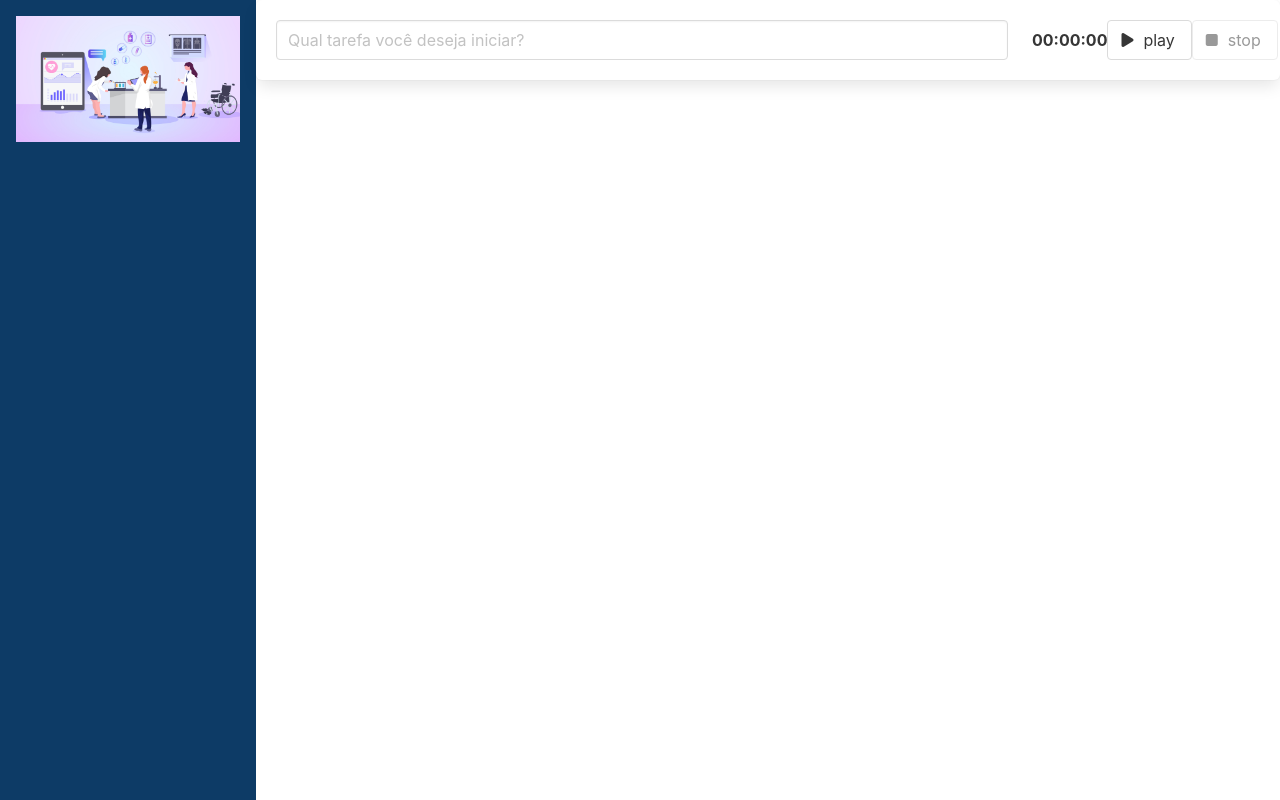
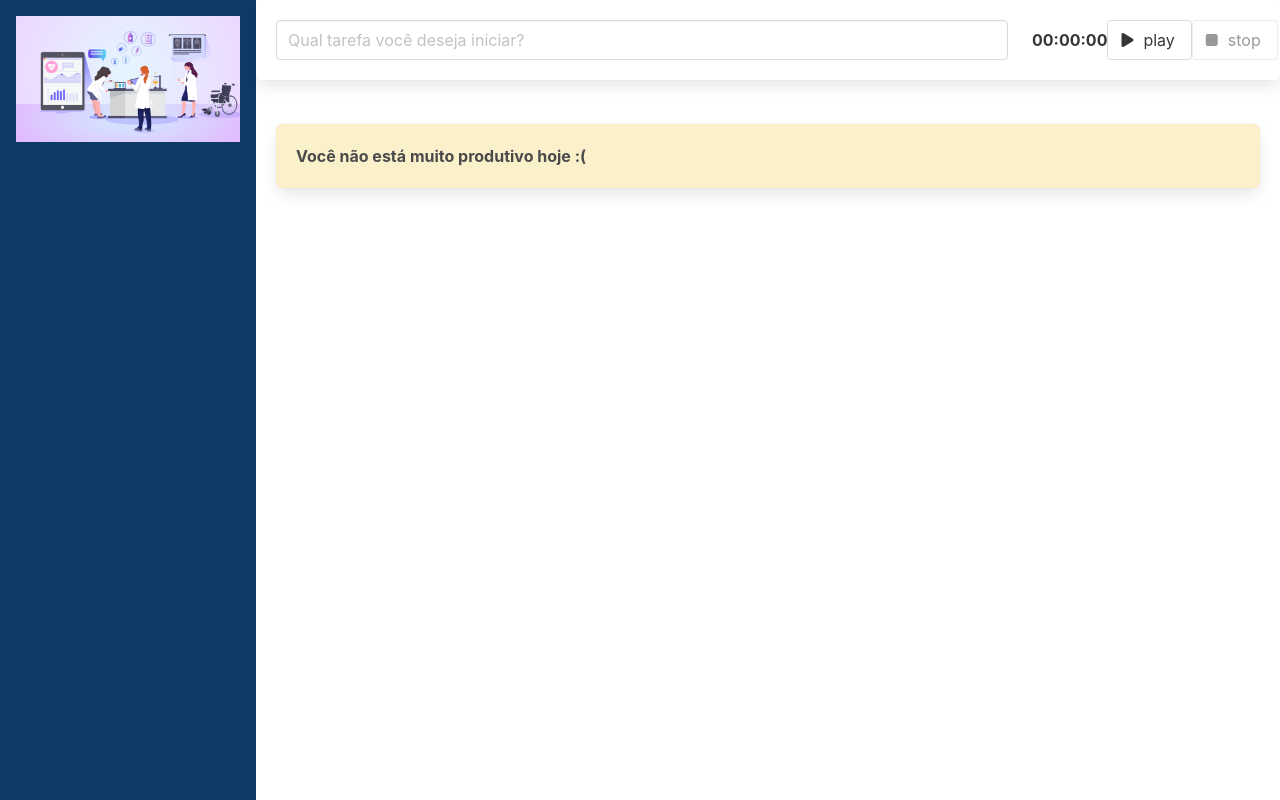
Before and after one commit to EdnildoCunha/gerenciador-de-estudos-vuejs, a Vue app: page / in a window 1280 px wide. Built offline with nearby package versions, Linux system fonts and the light colour scheme.

Commit message:
condicional para lista de tarefas vazia

```diff
--- a/src/App.vue
+++ b/src/App.vue
@@ -7,7 +7,9 @@
       <Formulario @aoSalvarTarefa="salvarTarefa" />
       <div class="lista">
         <Tarefa v-for="(tarefa, index) in tarefas" :key="index" :tarefa="tarefa" />
-
+        <Box v-if="listaEstaVazia">
+          Você não está muito produtivo hoje :(
+        </Box>
       </div>
     </div>
 
@@ -17,6 +19,7 @@
 <script lang="ts">
 import { defineComponent } from 'vue';
 import BarraLateral from './components/BarraLateral.vue';
+import Box from './components/Box.vue';
 import Formulario from './components/Formulario.vue';
 import Tarefa from './components/Tarefa.vue';
 import ITarefa from './interfaces/ITarefa';
@@ -26,11 +29,17 @@ export default defineComponent({
   components: {
     BarraLateral,
     Formulario,
-    Tarefa
+    Tarefa,
+    Box
   },
   data() {
     return {
       tarefas: [] as ITarefa[]
+    }
+  },
+  computed: {
+    listaEstaVazia(): boolean {
+      return this.tarefas.length === 0
     }
   },
   methods: {
--- /dev/null
+++ b/src/components/Box.vue
@@ -0,0 +1,20 @@
+<template>
+    <div class="box has-text-weight-bold">
+        <slot></slot>
+    </div>
+
+</template>
+
+<script lang="ts">
+import { defineComponent } from 'vue';
+
+export default defineComponent({
+    name: 'Box-Nome'
+})
+</script>
+
+<style scoped>
+.box {
+    background: #FAF0CA;
+}
+</style>
--- a/src/components/Tarefa.vue
+++ b/src/components/Tarefa.vue
@@ -1,25 +1,27 @@
 <template>
-    <div class="box has-text-weight-bold">
+    <Box>
         <div class="columns">
             <div class="column is-7">
-                {{ tarefa.descricao }}
+                {{ tarefa.descricao || 'Tarefa sem descrição' }}
             </div>
             <div class="column">
                 <Cronometro :tempoSegundos="tarefa.duracaoSegundos" />
             </div>
         </div>
-    </div>
+    </Box>
 </template>
 
 <script lang="ts">
 import ITarefa from '@/interfaces/ITarefa'
 import { defineComponent, PropType } from 'vue'
+import Box from './Box.vue'
 import Cronometro from './Cronometro.vue'
 
 export default defineComponent({
     name: 'Tarefa-Nome',
     components: {
         Cronometro,
+        Box
     },
     props: {
         tarefa: {
@@ -29,9 +31,3 @@ export default defineComponent({
     }
 })
 </script>
-
-<style scoped>
-.box {
-    background: #FAF0CA;
-}
-</style>
```
